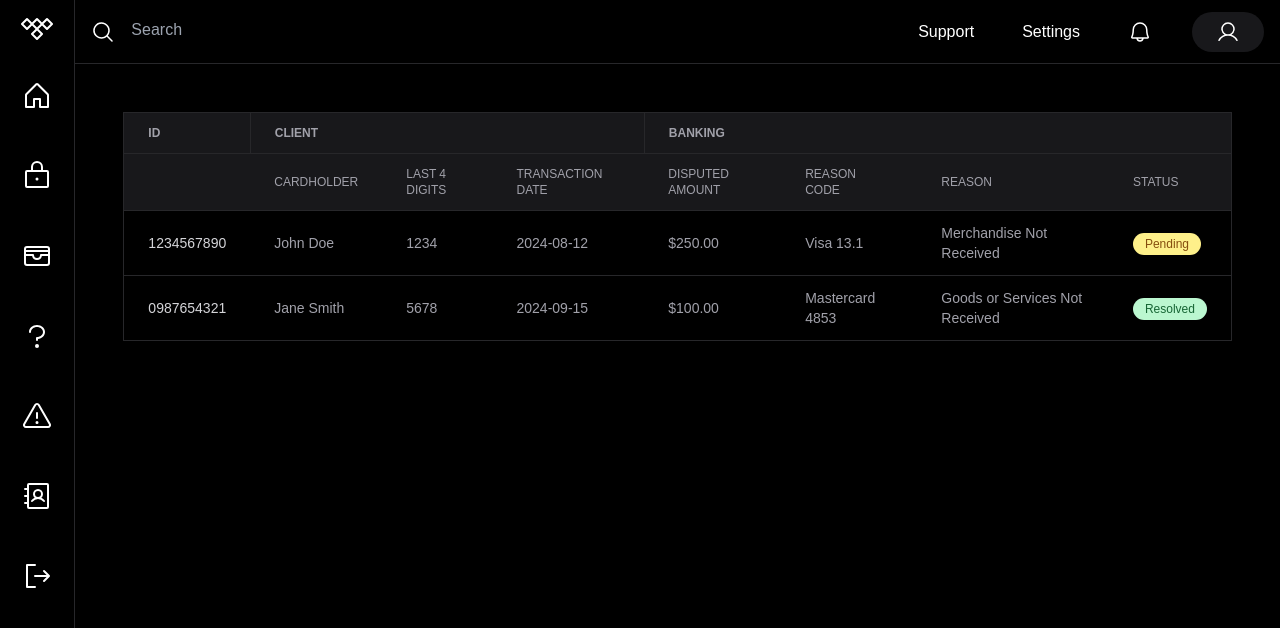
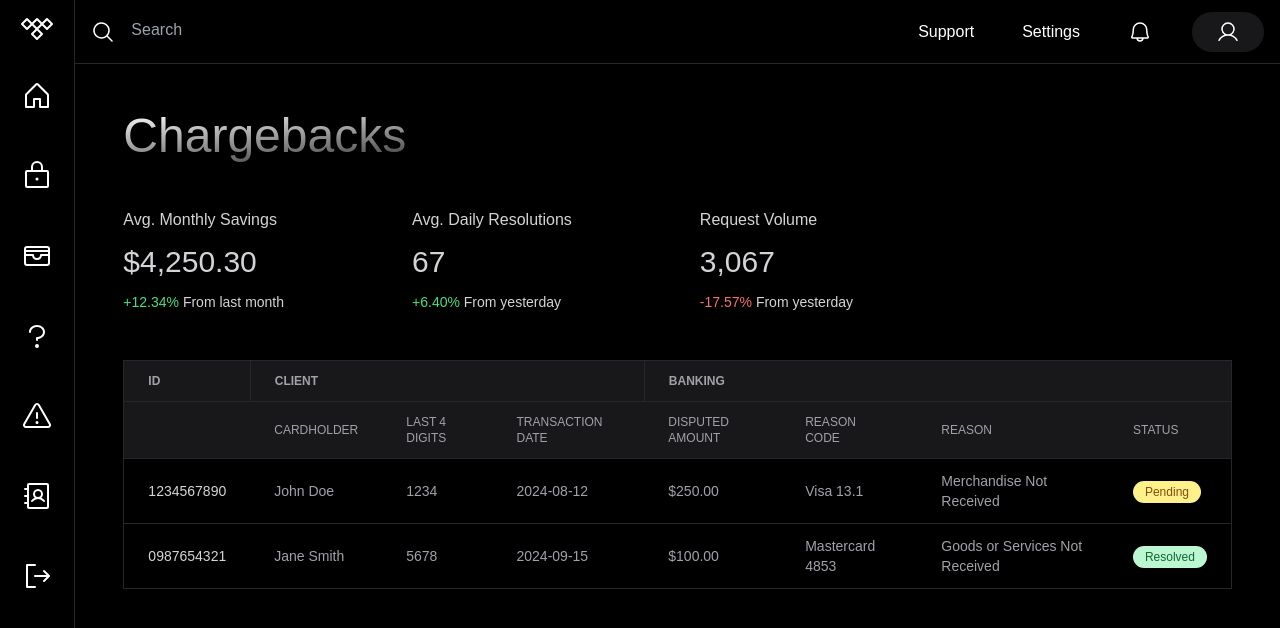
Before and after one commit to txst54/tidal-bevobaddies, a Next.js app: page /dashboard in a window 1280 px wide. Shown: the top 628 px of the page. Built offline with nearby package versions, Linux system fonts and the light colour scheme.

Commit message:
dashboard

```diff
--- a/src/app/dashboard/page.tsx
+++ b/src/app/dashboard/page.tsx
@@ -2,8 +2,48 @@
 import NavBar from "@/components/navbar";
 import SideBar from "@/components/sidebar";
 
-function UserDashboard() {
+const DashboardTh = ({ title, dir, bool }: { title: string; dir: string | undefined, bool: boolean }) => {
+    return (
+        <th
+            className={`py-3 px-6 text-left ${bool ? "font-semibold" : "font-medium"} border-zinc-800
+      ${dir === "left" ? "border-t border-l border-b" :
+                dir === "right" ? "border-t border-r border-b" :
+                    "border-y"}
+      border-collapse`}
+        >
+            {title}
+        </th>
+    );
+};
 
+import React from 'react';
+
+interface ChargebackProps {
+    subtitle: string;
+    amount: string;
+    percentage: string;
+    percentageChange: string;
+    isNegative: boolean;
+}
+
+const Chargebacks: React.FC<ChargebackProps> = ({ subtitle, amount, percentage, percentageChange, isNegative }) => {
+    return (
+        <div>
+            <h2 className="text-zinc-300 pb-3">
+                {subtitle}
+            </h2>
+            <h2 className="text-zinc-300 text-3xl pb-3">
+                {amount}
+            </h2>
+            <h2 className="text-zinc-300 pb-12 text-sm">
+                <span className={`${isNegative ? "text-red-400" : "text-green-400"}`}>{percentage}</span> {percentageChange}
+            </h2>
+        </div>
+    );
+};
+
+
+const ChargebackTable = () => {
     const chargebacks = [
         {
             transactionId: '1234567890',
@@ -28,27 +68,8 @@ function UserDashboard() {
         // Add more chargeback data here...
     ];
 
-    const DashboardTh = ({ title, dir, bool }: { title: string; dir: string | undefined, bool: boolean }) => {
     return (
-            <th
-                className={`py-3 px-6 text-left ${bool ? "font-semibold" : "font-medium"} border-zinc-800
-      ${dir === "left" ? "border-t border-l border-b" :
-                    dir === "right" ? "border-t border-r border-b" :
-                        "border-y"}
-      border-collapse`}
-            >
-                {title}
-            </th>
-        );
-    };
-
-
-    return (
-        <div className="flex flex-row w-full h-screen bg-black">
-            <SideBar/>
-            <div className="flex flex-col w-full">
-                <NavBar/>
-                <div className="overflow-x-auto mx-12 my-12 ">
+        <div className="overflow-x-auto ">
             <table className="min-w-full table-auto">
                 <thead>
                 <tr className="bg-zinc-900 text-zinc-400 uppercase text-xs">
@@ -100,6 +121,26 @@ function UserDashboard() {
                 </tbody>
             </table>
         </div>
+    );
+}
+
+function UserDashboard() {
+    return (
+        <div className="flex flex-row w-full h-screen bg-black">
+            <SideBar/>
+            <div className="flex flex-col w-full">
+                <NavBar/>
+                <div className="m-12">
+                    <h1 className="text-5xl pb-12 bg-gradient-to-br from-white via-black to-black bg-clip-text font-normal text-transparent ">
+                        Chargebacks
+                    </h1>
+                    <div className="flex flex-row gap-x-32">
+                        <Chargebacks subtitle="Avg. Monthly Savings" amount={"$4,250.30"} percentage="+12.34%" percentageChange="From last month"/>
+                        <Chargebacks subtitle="Avg. Daily Resolutions" amount={"67"} percentage="+6.40%" percentageChange="From yesterday"/>
+                        <Chargebacks subtitle="Request Volume" amount={"3,067"} percentage="-17.57%" percentageChange="From yesterday" isNegative/>
+                    </div>
+                    <ChargebackTable />
+                </div>
             </div>
         </div>
     );
--- a/src/components/ui/google-gemini-effect.tsx
+++ b/src/components/ui/google-gemini-effect.tsx
@@ -21,7 +21,7 @@ export const GoogleGeminiEffect = ({
 }) => {
     return (
         <div className={cn("sticky top-40", className)}>
-            <p className="text-lg md:text-7xl bg-gradient-to-br from-white via-zinc-300 to-zinc-900 bg-clip-text text-transparent font-normal pb-4 text-center">
+            <p className="text-lg md:text-7xl bg-gradient-to-br from-white via-zinc-400 to-black bg-clip-text text-transparent font-normal pb-4 text-center">
                 {title || `a new way to love sales again.`}
             </p>
             <p className="text-xs md:text-lg font-normal text-center text-zinc-400 mt-4 max-w-xl mx-auto">
```
Lines whose indentation alone changed are shown as unchanged.
